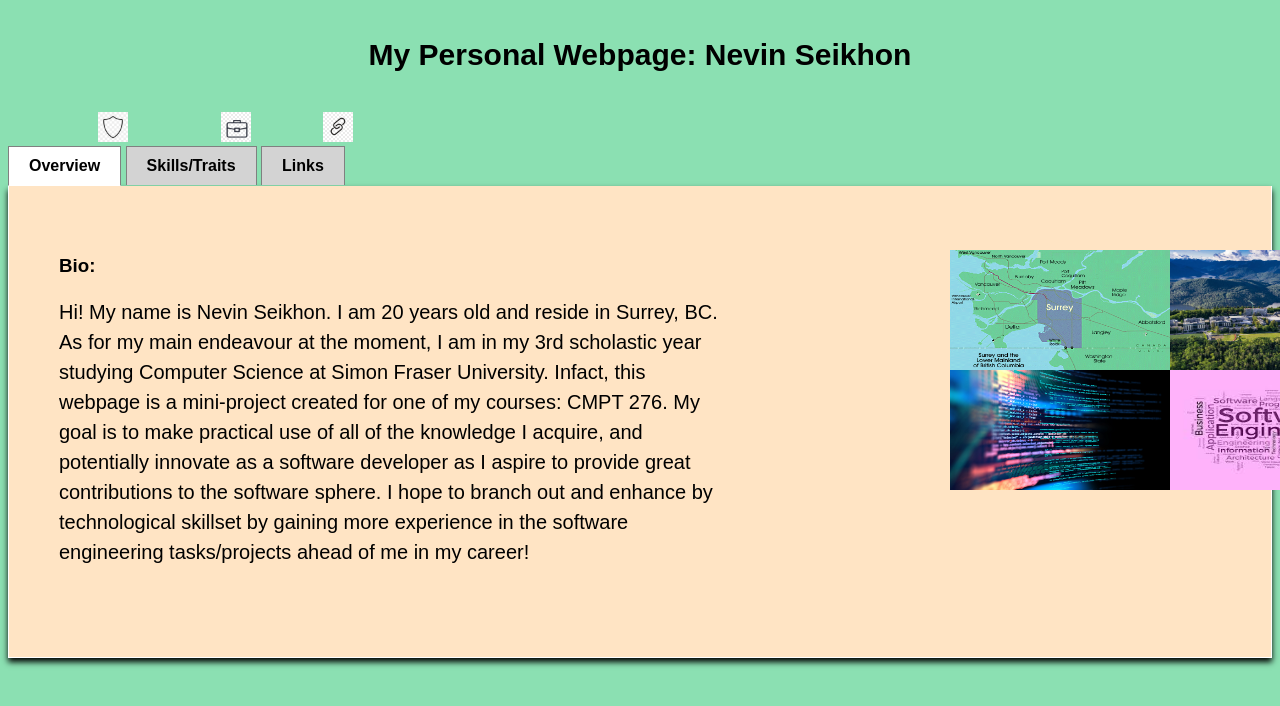
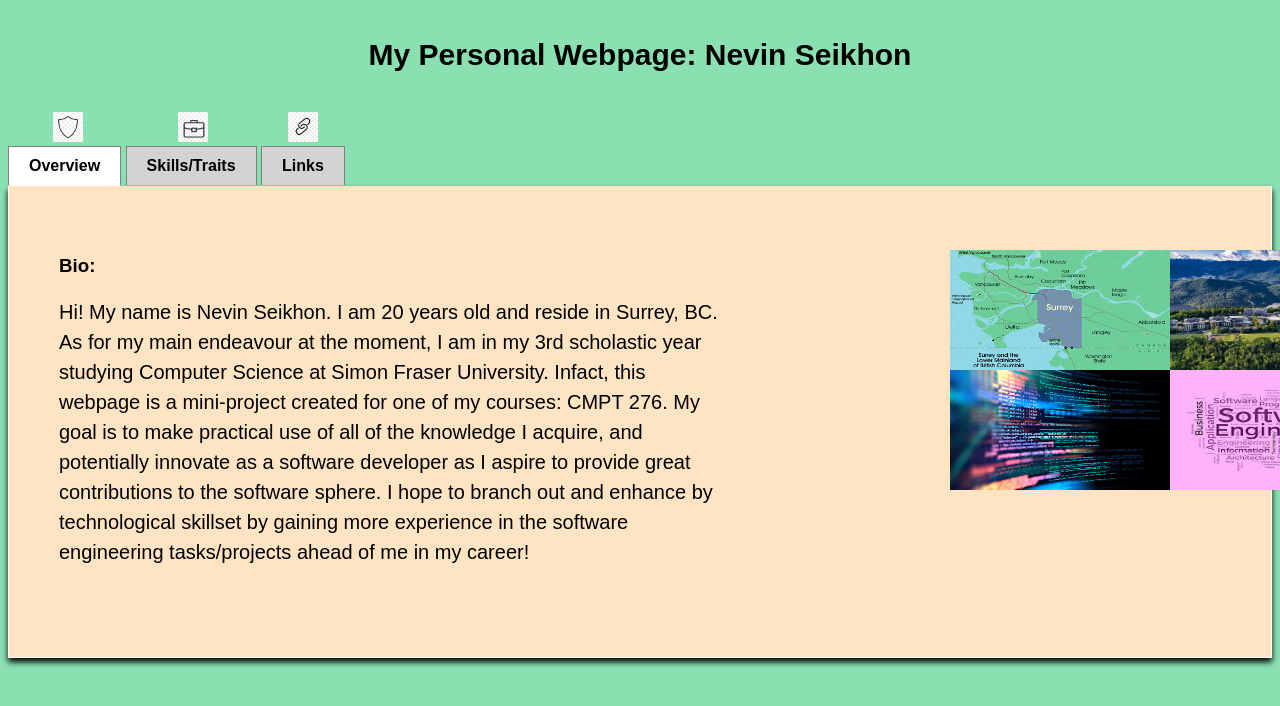
Before and after one commit to NevinSeikhon/NevinSeikhon.github.io, a plain HTML site: page index.html in a window 1280 px wide. Shown: the top 706 px of the page. Drawn offline with Linux system fonts and the light colour scheme.

Commit message:
alt tags added to tab emblems + padding adjusted

```diff
--- a/index.html
+++ b/index.html
@@ -12,9 +12,9 @@
     <body>
         <header>My Personal Webpage: Nevin Seikhon</header>
 
-        <img id="ov-pic" src="/overview.jpg" width="30" height="30">
-        <img id="ex-pic" src="/image.jpg" width="30" height="30">
-        <img id="li-pic" src="/link.jpg" width="30" height="30">
+        <img id="ov-pic" alt="overview emblem" src="/overview.jpg" width="30" height="30">
+        <img id="ex-pic" alt="skills/traits emblem" src="/image.jpg" width="30" height="30">
+        <img id="li-pic" alt="links emblem" src="/link.jpg" width="30" height="30">
 
         <div class="radio-set">
             <input type="radio" id="tab1" name="tabs" checked />
--- a/styles.css
+++ b/styles.css
@@ -15,17 +15,17 @@ header {
 }
 
 #ov-pic {
-    margin-left: 90px;
+    margin-left: 45px;
 }
 
 #ex-pic {
     position: absolute;
-    margin-left: 93px;
+    margin-left: 95px;
 }
 
 #li-pic {
     position: absolute;
-    margin-left: 195px;
+    margin-left: 205px;
 }
 
 
```
